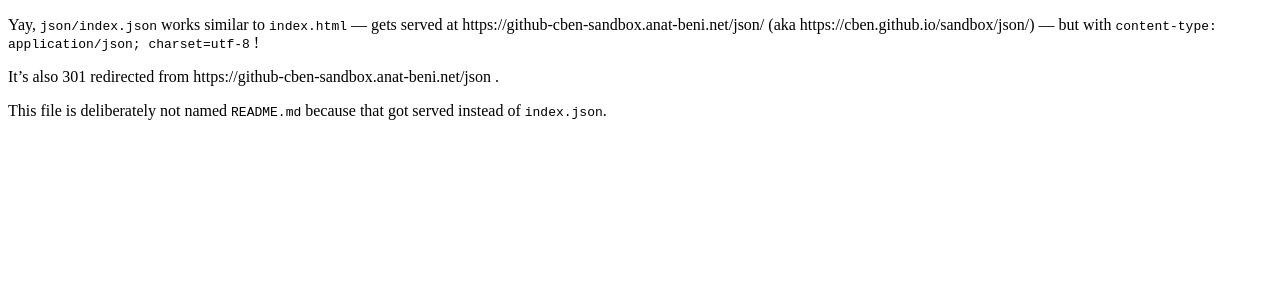
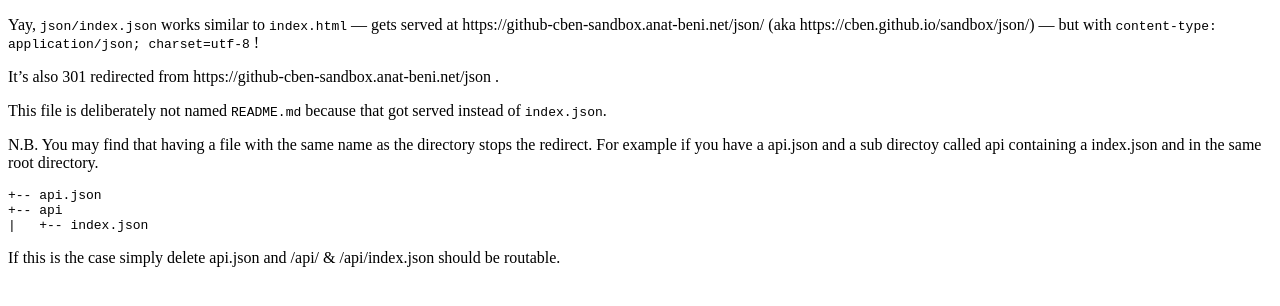
Before and after one commit to cben/sandbox, a Jekyll site: the page built from json/HUMAN_READ_ME.md, in a window 1280 px wide. Shown: the top 306 px of the page. Built offline with Jekyll 4.4.1, drawn with Linux system fonts in a browser that asks for light colours; our own code applies the rules of GitHub Pages for plain Markdown files.

Commit message:
Add a condition

```diff
--- a/json/HUMAN_READ_ME.md
+++ b/json/HUMAN_READ_ME.md
@@ -3,3 +3,11 @@
 It's also 301 redirected from https://github-cben-sandbox.anat-beni.net/json .
 
 This file is deliberately not named `README.md` because that got served instead of `index.json`.
+
+N.B. You may find that having a file with the same name as the directory stops the redirect.  For example if you have a api.json and a sub directoy called api containing a index.json and in the same root directory.
+
+    +-- api.json
+    +-- api
+    |   +-- index.json
+
+If this is the case simply delete api.json and /api/ & /api/index.json should be routable.
```
